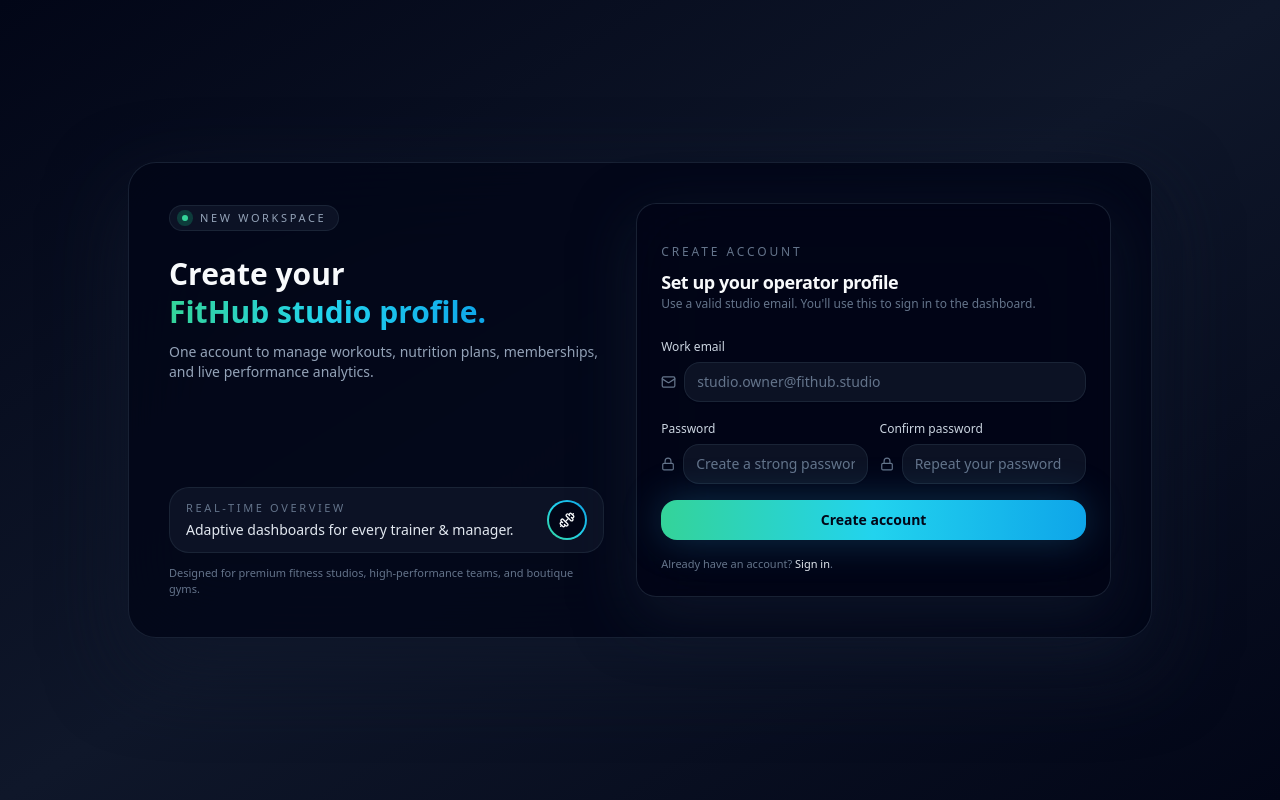
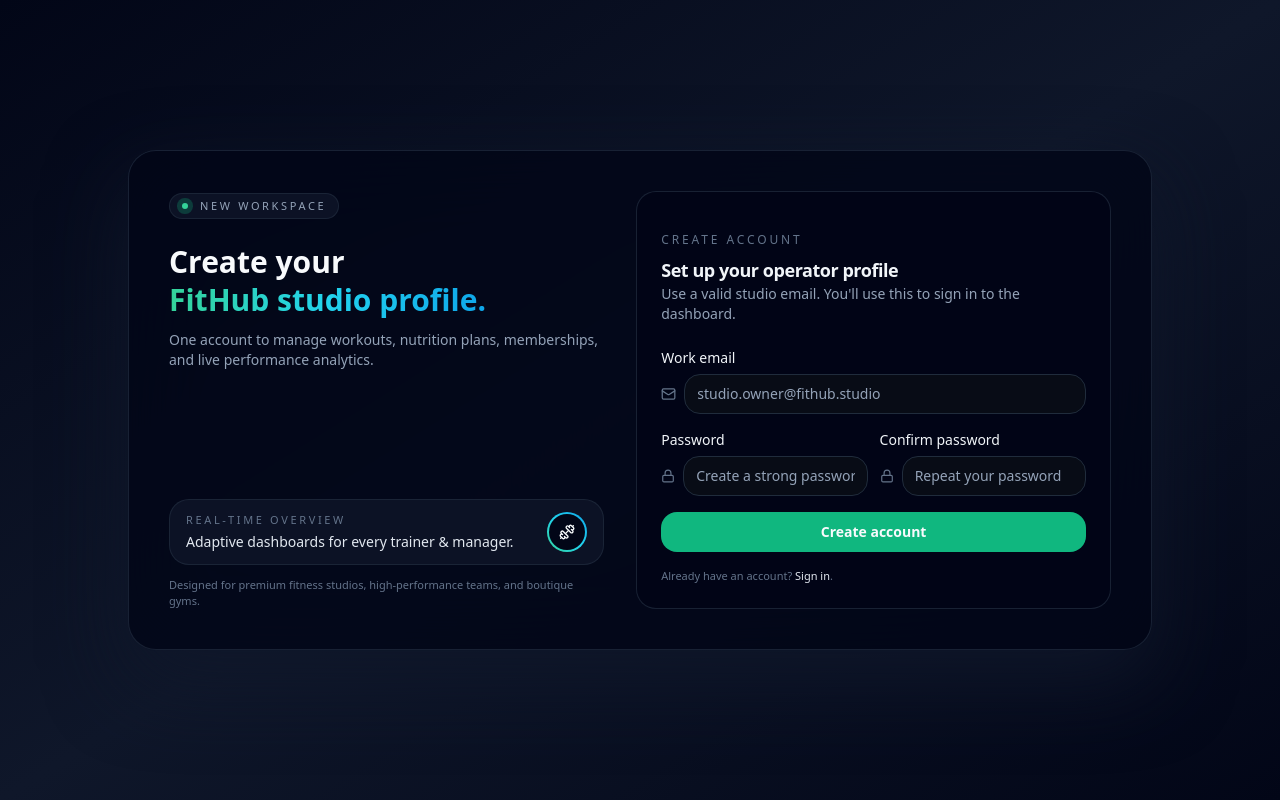
Before and after one commit to QuiK000/FitHub, a React app in the folder frontend/: page /register in a window 1280 px wide. Built offline with nearby package versions, Linux system fonts and the light colour scheme; no server answers; the HTML template or start-up script is replaced by a standard one.

Commit message:
style(ui): refactor components to use design system CSS variables

```diff
--- a/frontend/src/components/ui/button.tsx
+++ b/frontend/src/components/ui/button.tsx
@@ -2,25 +2,26 @@
 import { cn } from '../../lib/utils'
 
 export type ButtonProps = React.ButtonHTMLAttributes<HTMLButtonElement> & {
-  variant?: 'default' | 'outline' | 'ghost'
+  variant?: 'default' | 'outline' | 'ghost' | 'secondary'
   size?: 'default' | 'sm' | 'lg' | 'icon'
 }
 
 const baseStyles =
-  'inline-flex items-center justify-center gap-2 rounded-xl text-sm font-semibold transition-colors focus-visible:outline-none focus-visible:ring-2 focus-visible:ring-emerald-500/80 focus-visible:ring-offset-2 focus-visible:ring-offset-slate-950 disabled:cursor-not-allowed disabled:opacity-70'
+  'inline-flex items-center justify-center gap-2 rounded-xl text-sm font-semibold transition-all focus-visible:outline-none focus-visible:ring-2 focus-visible:ring-ring focus-visible:ring-offset-2 disabled:cursor-not-allowed disabled:opacity-50'
 
 const variantStyles: Record<NonNullable<ButtonProps['variant']>, string> = {
   default:
-    'bg-gradient-to-r from-emerald-400 via-cyan-400 to-sky-500 text-slate-950 shadow-soft-glow hover:brightness-110',
+    'bg-primary text-primary-foreground shadow-soft hover:bg-primary/90 dark:bg-gradient-to-r dark:from-emerald-400 dark:via-cyan-400 dark:to-sky-500 dark:text-slate-950',
   outline:
-    'border border-slate-800/80 bg-slate-900/80 text-slate-100 hover:border-emerald-500/70 hover:bg-slate-900',
-  ghost: 'text-slate-300 hover:bg-slate-900/80 hover:text-slate-50',
+    'border border-border bg-background text-foreground hover:bg-accent hover:text-accent-foreground',
+  ghost: 'text-foreground hover:bg-accent hover:text-accent-foreground',
+  secondary: 'bg-muted text-muted-foreground hover:bg-muted/80',
 }
 
 const sizeStyles: Record<NonNullable<ButtonProps['size']>, string> = {
   default: 'h-10 px-4 py-2',
   sm: 'h-8 px-3 text-xs',
-  lg: 'h-11 px-5 text-base',
+  lg: 'h-11 px-6 text-base',
   icon: 'h-9 w-9',
 }
 
--- a/frontend/src/components/ui/card.tsx
+++ b/frontend/src/components/ui/card.tsx
@@ -8,7 +8,7 @@
   <div
     ref={ref}
     className={cn(
-      'rounded-2xl border border-slate-800/80 bg-slate-950/80 shadow-[0_20px_60px_rgba(15,23,42,0.85)] backdrop-blur-2xl',
+      'rounded-2xl border border-border bg-card shadow-soft-md transition-shadow hover:shadow-soft-lg',
       className,
     )}
     {...props}
@@ -36,7 +36,7 @@
 >(({ className, ...props }, ref) => (
   <h2
     ref={ref}
-    className={cn('text-lg font-semibold tracking-tight text-slate-50', className)}
+    className={cn('text-lg font-semibold tracking-tight text-card-foreground', className)}
     {...props}
   />
 ))
@@ -49,7 +49,7 @@
 >(({ className, ...props }, ref) => (
   <p
     ref={ref}
-    className={cn('text-xs text-slate-500', className)}
+    className={cn('text-sm text-muted-foreground', className)}
     {...props}
   />
 ))
--- a/frontend/src/components/ui/input.tsx
+++ b/frontend/src/components/ui/input.tsx
@@ -10,7 +10,7 @@
         ref={ref}
         type={type}
         className={cn(
-          'flex h-10 w-full rounded-xl border border-slate-800/80 bg-slate-900/80 px-3 py-2 text-sm text-slate-100 shadow-sm transition-colors placeholder:text-slate-500 focus-visible:border-emerald-500/80 focus-visible:bg-slate-900 focus-visible:outline-none focus-visible:ring-1 focus-visible:ring-emerald-500/70 disabled:cursor-not-allowed disabled:opacity-60',
+          'flex h-10 w-full rounded-xl border border-border bg-background px-3 py-2 text-sm text-foreground shadow-soft transition-all placeholder:text-muted-foreground focus-visible:border-ring focus-visible:outline-none focus-visible:ring-2 focus-visible:ring-ring focus-visible:ring-offset-0 disabled:cursor-not-allowed disabled:opacity-50',
           className,
         )}
         {...props}
--- a/frontend/src/components/ui/label.tsx
+++ b/frontend/src/components/ui/label.tsx
@@ -9,7 +9,7 @@
       <label
         ref={ref}
         className={cn(
-          'text-xs font-medium text-slate-300 peer-disabled:cursor-not-allowed peer-disabled:opacity-70',
+          'text-sm font-medium text-foreground peer-disabled:cursor-not-allowed peer-disabled:opacity-70',
           className,
         )}
         {...props}
```
